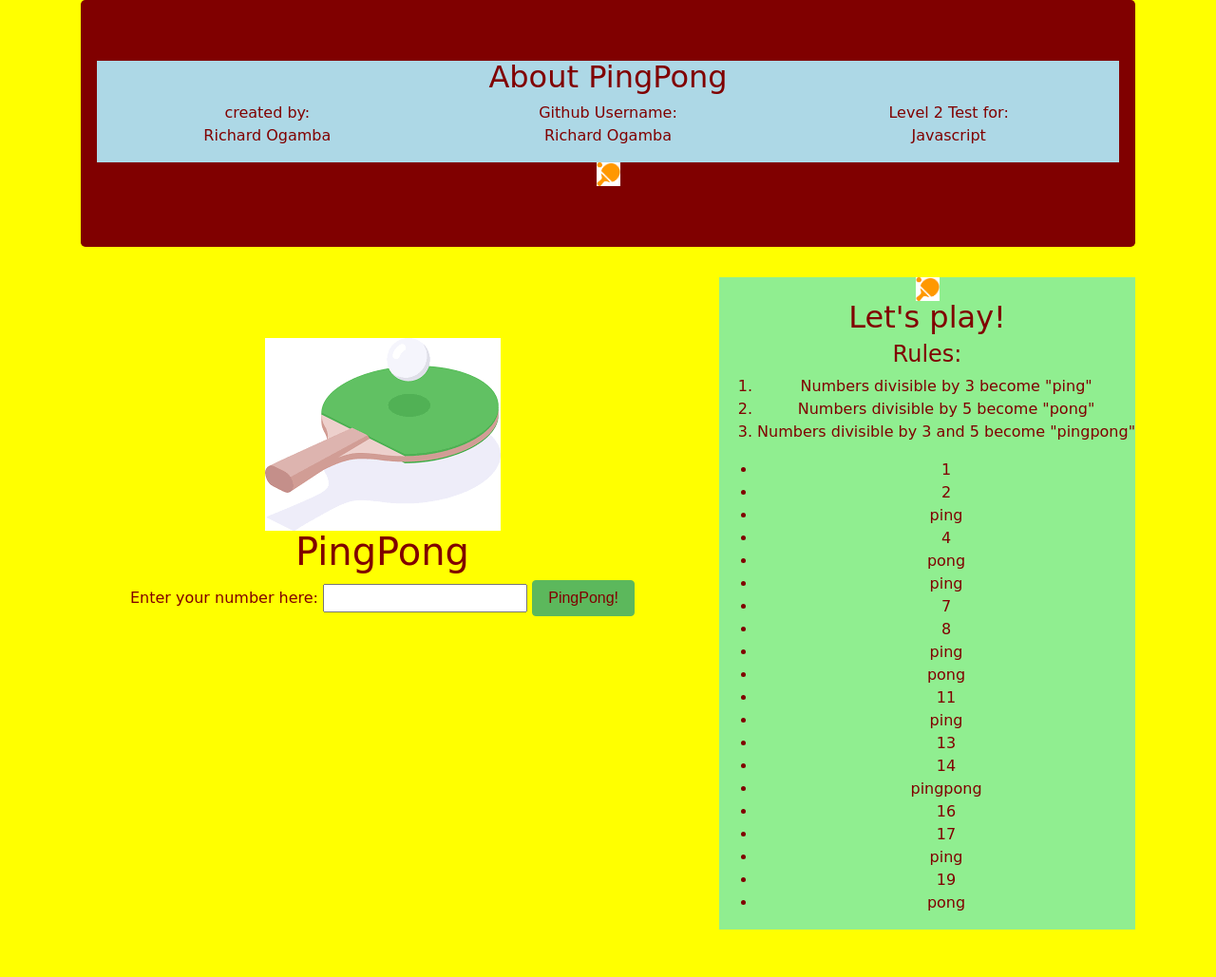
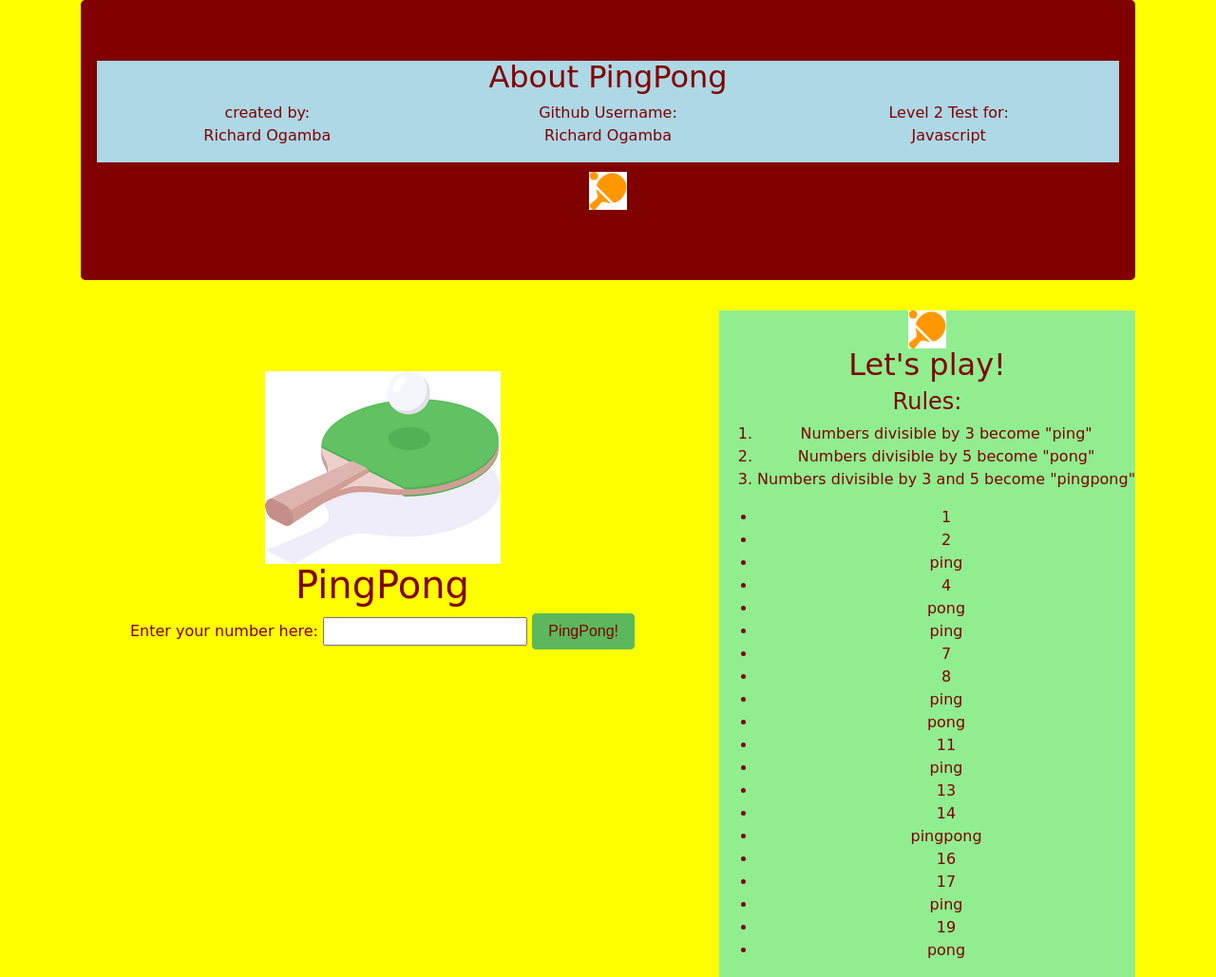
Before and after one commit to RichardOgamba/pingpong, a plain HTML site: page index.html in a window 1280 px wide. Shown: the whole page at 95% size. Before the commit the page ends 979 px from the top, so only its background shows below. Drawn offline with Linux system fonts and the light colour scheme.

Commit message:
add style to html file

```diff
--- a/css/styles.css
+++ b/css/styles.css
@@ -22,11 +22,15 @@ body{
 	color: maroon;
 }
 .image{
-	height: 25px;
-	width: 25px;
+	height: 40px;
+	width: 40px;
 }
 .sidebar{
 	background-color: lightgreen;
 	color: maroon;
 	float: right;
 }
+#lower{
+	margin-top: 10px;
+	padding-bottom: 10px;
+}
--- a/index.html
+++ b/index.html
@@ -28,8 +28,8 @@
 						<p>Level 2 Test for: <br /> <span>Javascript</span> </p>
 					</div>
 				</div>
-				<div class="row" id="lower">
-					<div class="col-xl-12">
+				<div class="row">
+					<div class="col-xl-12" id="lower">
 						<img class="image" src="img/pong.png" alt="pingpong">
 					</div>
 				</div>
```
